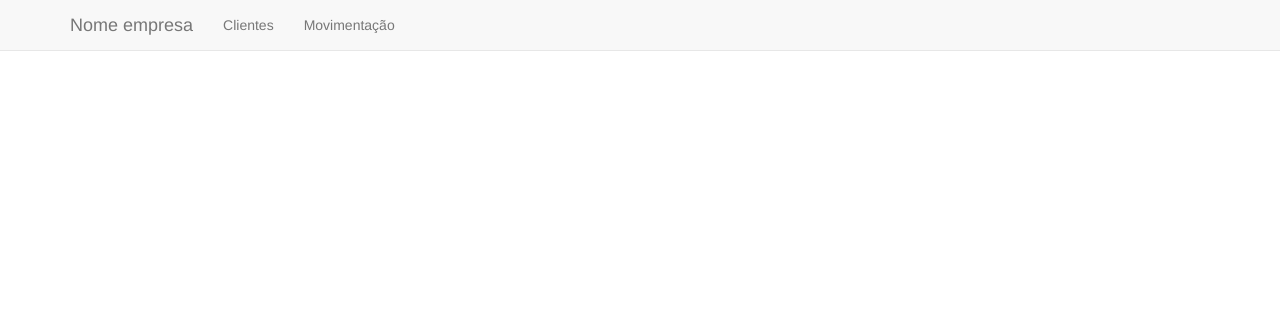
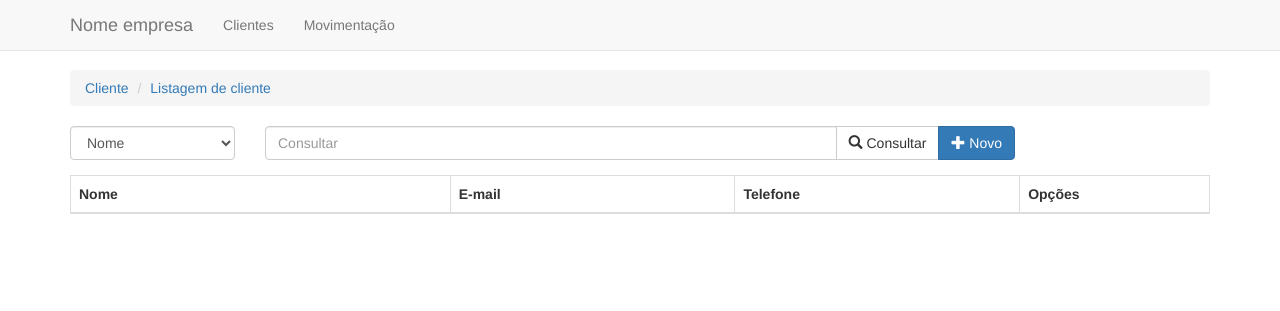
Before and after one commit to luccavallari/financeiro, a CodeIgniter app: page /database/pessoa in a window 1280 px wide. Shown: the top 311 px of the page. Run offline with CodeIgniter, Linux system fonts and the light colour scheme; lists and menus that the app fills with data are empty; some libraries are stand-ins or nearby versions.

Commit message:
Listagem de pessoas

```diff
--- a/application/views/pessoa.php
+++ b/application/views/pessoa.php
@@ -0,0 +1,59 @@
+<!-- Grid -->
+<main class="container view-grid">
+    <ol class="breadcrumb">
+      <li><a href="#">Cliente</a></li>
+      <li><a href="#" class="active">Listagem de cliente</a></li>
+    </ol>
+
+    <form action="pessoa" class="form-horizontal" id="form_pessoa_consultar">
+        <div class="form-group">
+            <div class="col-md-2 col-xs-4">
+                <select id="filtrp" name="filtro" class="form-control" data-size="5">
+                    <option value="1" >Nome</option>
+                    <option value="2" >E-mail</option>
+                    <option value="3" >Telefone</option>
+                </select>
+            </div>
+
+            <div class="col-md-8 col-xs-8">
+                <div class="input-group">
+                    <input name="expressao" id="expressao" class="form-control"  placeholder="Consultar" />
+                    <span class="input-group-btn">
+                        <a class="btn btn-default pesquisar" >
+                            <span class="glyphicon glyphicon-search"></span>
+                            Consultar
+                        </a>
+                        <a href="#" class="btn btn-primary" >
+                            <span class="glyphicon glyphicon-plus">
+                            </span>
+                            Novo
+                        </a>
+                    </span>
+                </div>
+            </div>
+        </div>
+    </form>
+
+    <!-- Lista de pessoas -->
+    <table class="table table-hover table-bordered" >
+        <thead>
+            <tr>
+                <th class="col-md-4">Nome</th>
+                <th class="col-md-3">E-mail</th>
+                <th class="col-md-3">Telefone</th>
+                <th class="col-md-2">Opções</th>
+            </tr>
+        </thead>
+        <tbody class="lista-disciplina"></tbody>
+    </table>
+</main>
+<!-- Fim Grid -->
+
+<!-- Form -->
+<main class="container view-form hidden">
+    <ol class="breadcrumb">
+      <li><a href="#">Cliente</a></li>
+      <li><a href="#" class="active">Cadastro</a></li>
+    </ol>
+</main>
+<!-- Fim Form -->
--- a/assets/css/costumizado.css
+++ b/assets/css/costumizado.css
@@ -1,5 +1,5 @@
 body {
-    padding-top: 50px;
+    padding-top: 70px;
 }
 
 .starter-template{
```
Also changed, not shown: readme.md.
